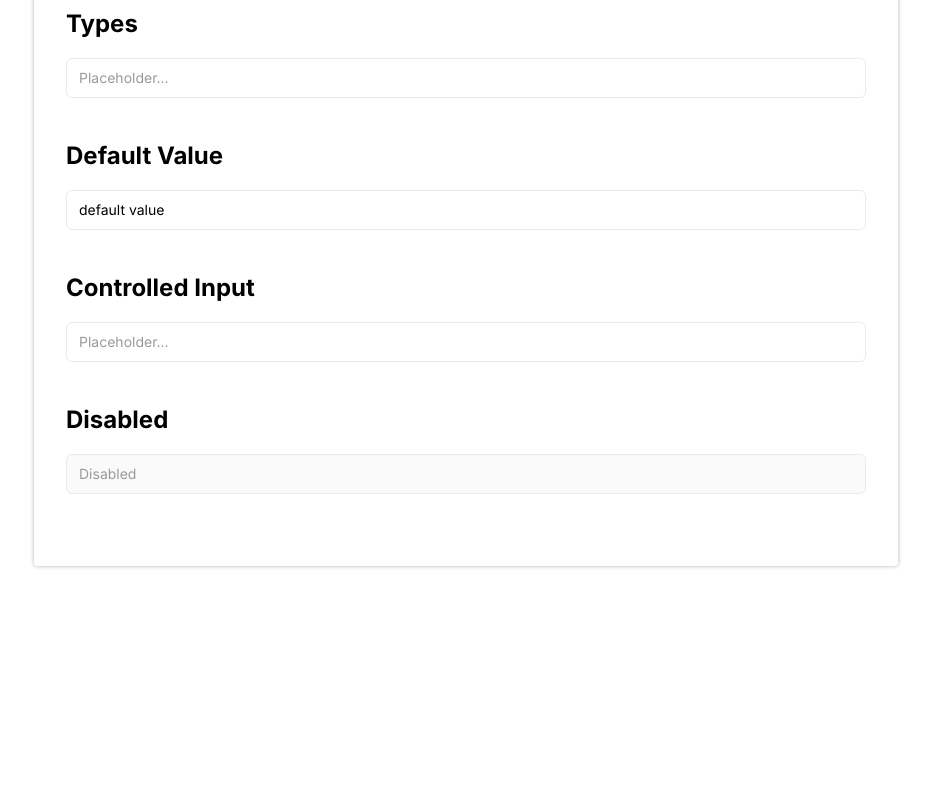
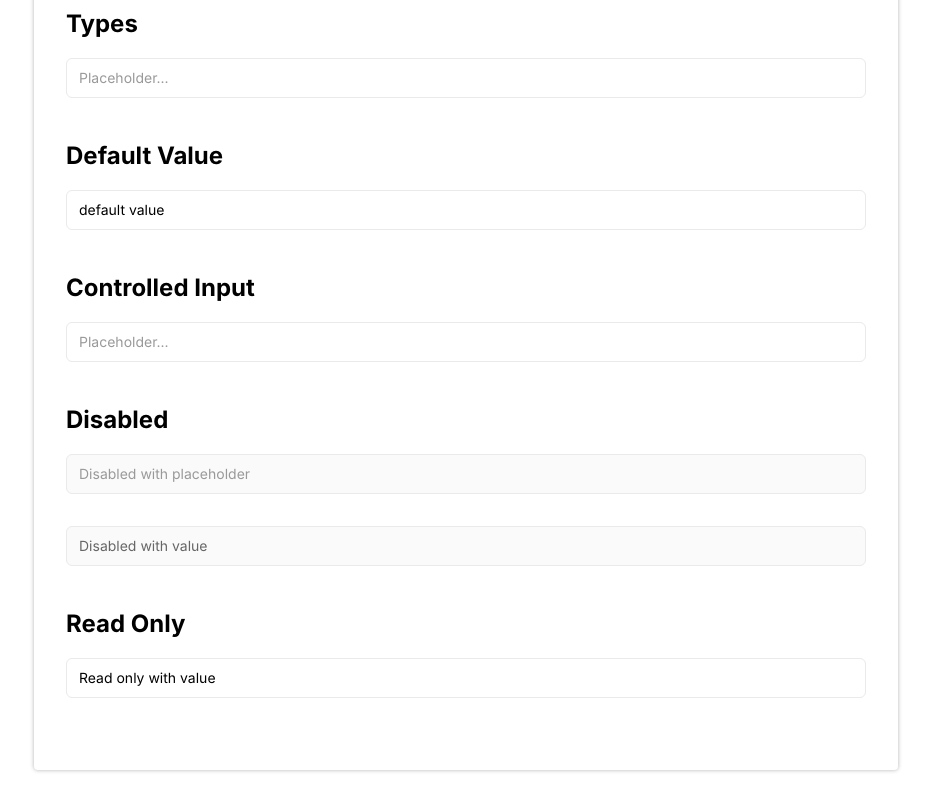
Before and after one commit to bohdev95/react-raw-ui, a React app: page / in a window 1280 px wide. Shown: the part 2786-3586 px from the top of the page, without its empty margins (174-1105 px from the left). Before the commit the page ends 3382 px from the top, so only its background shows below. Built offline with nearby package versions, Linux system fonts and the light colour scheme.

Commit message:
feat(Input): add demo of read only status

```diff
--- a/components/Input/Input.styles.ts
+++ b/components/Input/Input.styles.ts
@@ -33,6 +33,7 @@ export const useInputCSS = (props: InputProps) => {
     .raw-input.raw-disabled-input {
       background-color: #fafafa;
       border-color: #eaeaea;
+      color: #666;
       cursor: not-allowed;
     }
   `
--- a/src/App.tsx
+++ b/src/App.tsx
@@ -328,7 +328,13 @@ function App() {
         </Wrapper>
         <Wrapper title="Disabled">
           <Unit layout="col">
-            <Input placeholder="Disabled" disabled />
+            <Input placeholder="Disabled with placeholder" disabled />
+            <Input defaultValue="Disabled with value" disabled />
+          </Unit>
+        </Wrapper>
+        <Wrapper title="Read Only">
+          <Unit layout="col">
+            <Input defaultValue="Read only with value" readOnly />
           </Unit>
         </Wrapper>
       </Container>
```
